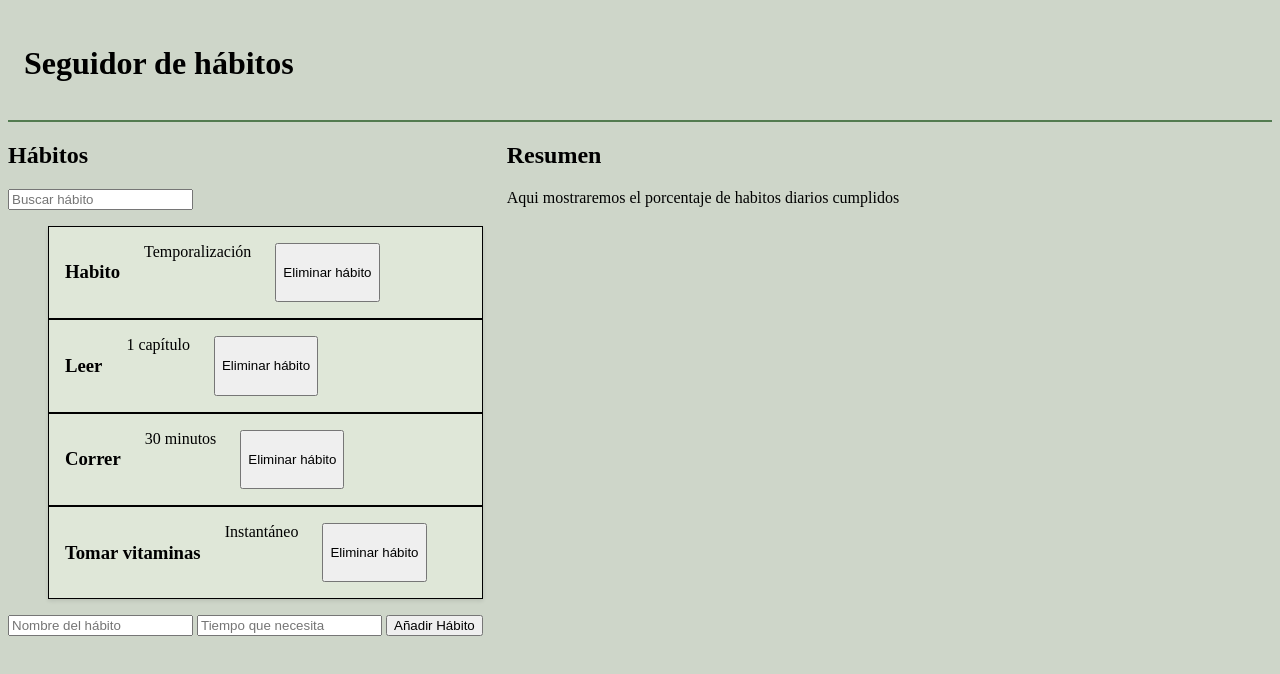
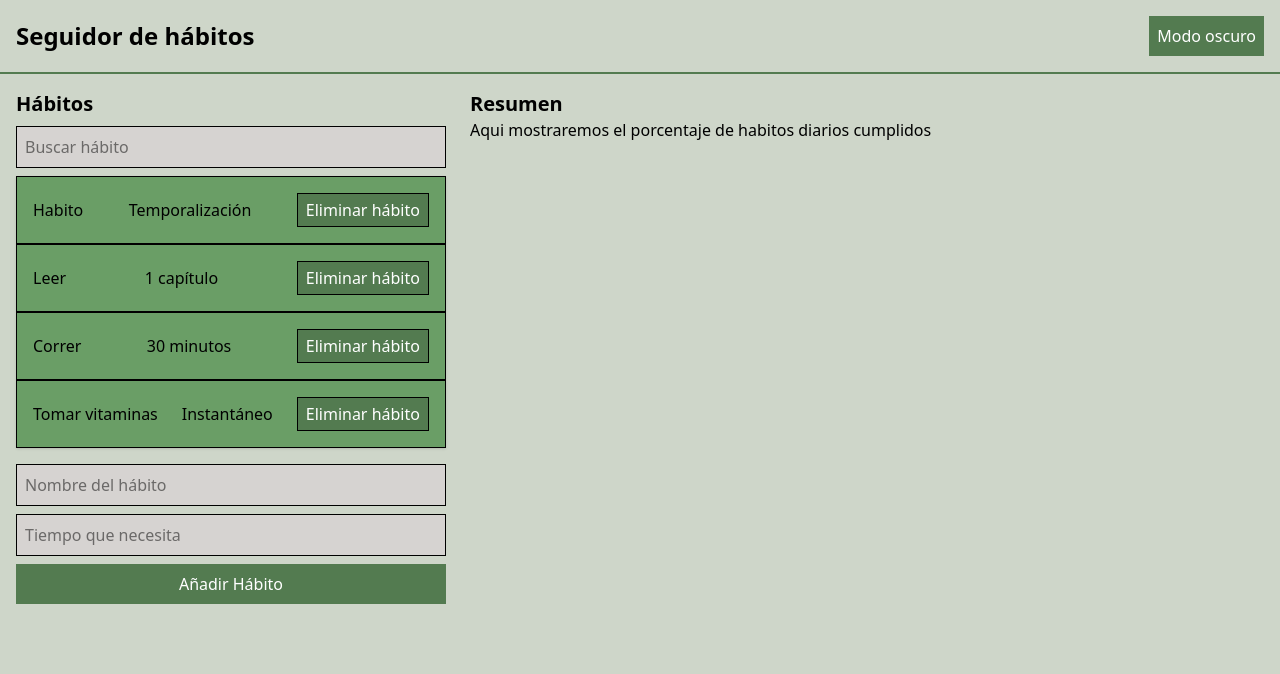
Before and after one commit to antoniogujim/taskflow-project, a website: page index.html in a window 1280 px wide. Drawn offline with Linux system fonts and the light colour scheme.

Commit message:
Añadir Tailwind, css compilado y modo oscuro
Añadimos al proyecto Tailwind y mejoramos el diseño con el modo oscuro. Añadimos los archivos necesarios tras la instalación de Tailwind y creamos un .gitignore para que no se suba todo lo relacionado a sus modulos.

```diff
--- a/app.js
+++ b/app.js
@@ -17,7 +17,8 @@ function crearHabito(habito) {
 	const NUEVO_LI = document.createElement("li");
 	NUEVO_LI.dataset.id = habito.id;
 	const NUEVO_DIV = document.createElement("div");
-	NUEVO_DIV.className = "habito";
+	NUEVO_DIV.className =
+		"flex gap-6 justify-between items-center border border-black bg-base-claro p-4 shadow transition-all duration-300 hover:bg-base hover:shadow-md hover:scale-[1.02] dark:bg-gray-700 dark:border-gray-500";
 	const NUEVO_H3 = document.createElement("h3");
 	NUEVO_H3.textContent = habito.habito;
 	const NUEVO_SPAN = document.createElement("span");
@@ -29,6 +30,8 @@ function crearHabito(habito) {
 	selecionarUL.appendChild(NUEVO_LI);
 	const BUTTON = document.createElement("button");
 	BUTTON.textContent = "Eliminar hábito";
+	BUTTON.className =
+		"border border-black px-2 py-1 cursor-pointer bg-base text-white hover:bg-base-oscuro transition-all duration-300 dark:bg-gray-700 dark:border-gray-500 focus:outline-none focus:ring-2 focus:ring-base-oscuro";
 	NUEVO_DIV.appendChild(BUTTON);
 	BUTTON.addEventListener("click", function (evento) {
 		NUEVO_LI.remove();
@@ -65,3 +68,7 @@ BUSCAR_HABITO.addEventListener("input", function (evento) {
 		nombre.includes(textoBuscado) ? (habito.style.display = "") : (habito.style.display = "none");
 	});
 });
+
+document.getElementById("toggle_dark").addEventListener("click", function () {
+	document.documentElement.classList.toggle("dark");
+});
--- a/index.html
+++ b/index.html
@@ -4,27 +4,54 @@
 		<meta charset="UTF-8" />
 		<meta name="viewport" content="width=device-width, initial-scale=1.0" />
 		<title>Seguidor de Hábitos</title>
-		<link rel="stylesheet" href="styles.css" />
+		<link rel="stylesheet" href="dist/styles.css" />
 	</head>
-	<body>
-		<header>
-			<h1>Seguidor de hábitos</h1>
+	<body class="bg-fondo dark:bg-gray-900 dark:text-white transition-colors duration-300">
+		<header
+			class="flex justify-between items-center border-b-2 border-base p-4 dark:bg-gray-800 dark:border-gray-600 transition-colors duration-300"
+		>
+			<h1 class="text-2xl font-bold">Seguidor de hábitos</h1>
+			<button
+				id="toggle_dark"
+				class="bg-base text-white p-2 cursor-pointer hover:bg-base-oscuro dark:bg-base-oscuro dark:hover:bg-base focus:outline-none focus:ring-2 focus:ring-base-oscuro transition-all duration-300"
+			>
+				Modo oscuro
+			</button>
 		</header>
-		<div class="contenedor">
+		<div class="flex gap-6 flex-col md:flex-row p-4">
 			<main>
 				<section>
-					<h2>Hábitos</h2>
-					<input type="search" id="busqueda" placeholder="Buscar hábito" />
-					<ul></ul>
-					<form id="nuevo_habito">
-						<input type="text" id="nombre_habito" placeholder="Nombre del hábito" />
-						<input type="text" id="duracion_habito" placeholder="Tiempo que necesita" />
-						<button>Añadir Hábito</button>
+					<h2 class="text-xl font-semibold mb-2">Hábitos</h2>
+					<input
+						type="search"
+						id="busqueda"
+						placeholder="Buscar hábito"
+						class="border border-black p-2 mb-2 w-full bg-stone-300 dark:bg-gray-700 dark:border-gray-500 dark:text-white transition-colors duration-300 focus:outline-none focus:ring-2 focus:ring-base focus:border-base"
+					/>
+					<ul class="list-none"></ul>
+					<form id="nuevo_habito" class="flex flex-col gap-2 mt-4">
+						<input
+							type="text"
+							id="nombre_habito"
+							placeholder="Nombre del hábito"
+							class="border border-black p-2 bg-stone-300 dark:bg-gray-700 dark:border-gray-500 dark:text-white transition-colors duration-300 focus:outline-none focus:ring-2 focus:ring-base focus:border-base"
+						/>
+						<input
+							type="text"
+							id="duracion_habito"
+							placeholder="Tiempo que necesita"
+							class="border border-black p-2 bg-stone-300 dark:bg-gray-700 dark:border-gray-500 dark:text-white transition-colors duration-300 focus:outline-none focus:ring-2 focus:ring-base focus:border-base"
+						/>
+						<button
+							class="bg-base text-white p-2 cursor-pointer hover:bg-base-oscuro dark:bg-base-oscuro dark:hover:bg-base focus:outline-none focus:ring-2 focus:ring-base-oscuro transition-all duration-300"
+						>
+							Añadir Hábito
+						</button>
 					</form>
 				</section>
 			</main>
 			<aside>
-				<h2>Resumen</h2>
+				<h2 class="text-xl font-semibold">Resumen</h2>
 				<p>Aqui mostraremos el porcentaje de habitos diarios cumplidos</p>
 			</aside>
 		</div>
--- /dev/null
+++ b/postcss.config.mjs
@@ -0,0 +1,5 @@
+export default {
+  plugins: {
+    "@tailwindcss/postcss": {},
+  }
+}
--- a/styles.css
+++ b/styles.css
@@ -1,6 +1,12 @@
-:root {
+@import "tailwindcss";
+
+@custom-variant dark (&:where(.dark, .dark *));
+
+@theme {
 	/*Colores principales*/
 	--color-base: #537b50;
+	--color-base-oscuro: #3d5c3a;
+	--color-base-claro: #6a9e66;
 	--color-fondo: #ced6c9;
 	--color-fondo-claro: #dfe7d8;
 	--color-texto: #2d3436;
@@ -17,43 +23,3 @@
 	--espaciado-xl: 48px;
 	--espaciado-xxl: 64px;
 }
-
-body {
-	background-color: var(--color-fondo);
-}
-
-header {
-	border-bottom: 2px solid var(--color-base);
-	padding: var(--espaciado-sm);
-}
-
-.habito {
-	display: flex;
-	gap: var(--espaciado-md);
-	border: 1px solid black;
-	background-color: var(--color-fondo-claro);
-	padding: var(--espaciado-sm);
-	box-shadow: 0 2px 4px rgba(0, 0, 0, 0.1);
-	transition: all 0.3s ease;
-}
-
-ul {
-	list-style: none;
-}
-
-.contenedor {
-	display: flex;
-	gap: var(--espaciado-md);
-}
-
-.habito:hover {
-	background-color: var(--color-base);
-	box-shadow: 0 2px 4px rgba(0, 0, 0, 0.3);
-	transform: scale(1.02);
-}
-
-@media (max-width: 768px) {
-	.contenedor {
-		flex-direction: column;
-	}
-}
--- /dev/null
+++ b/tailwind.config.js
@@ -0,0 +1,4 @@
+/** @type {import('tailwindcss').Config} */
+export default {
+	content: ["./*.html", "./app.js"],
+};
```
Also changed, not shown: package.json (added, +12 -0 lines), README.md, dist/styles.css (added), 2 other files.
